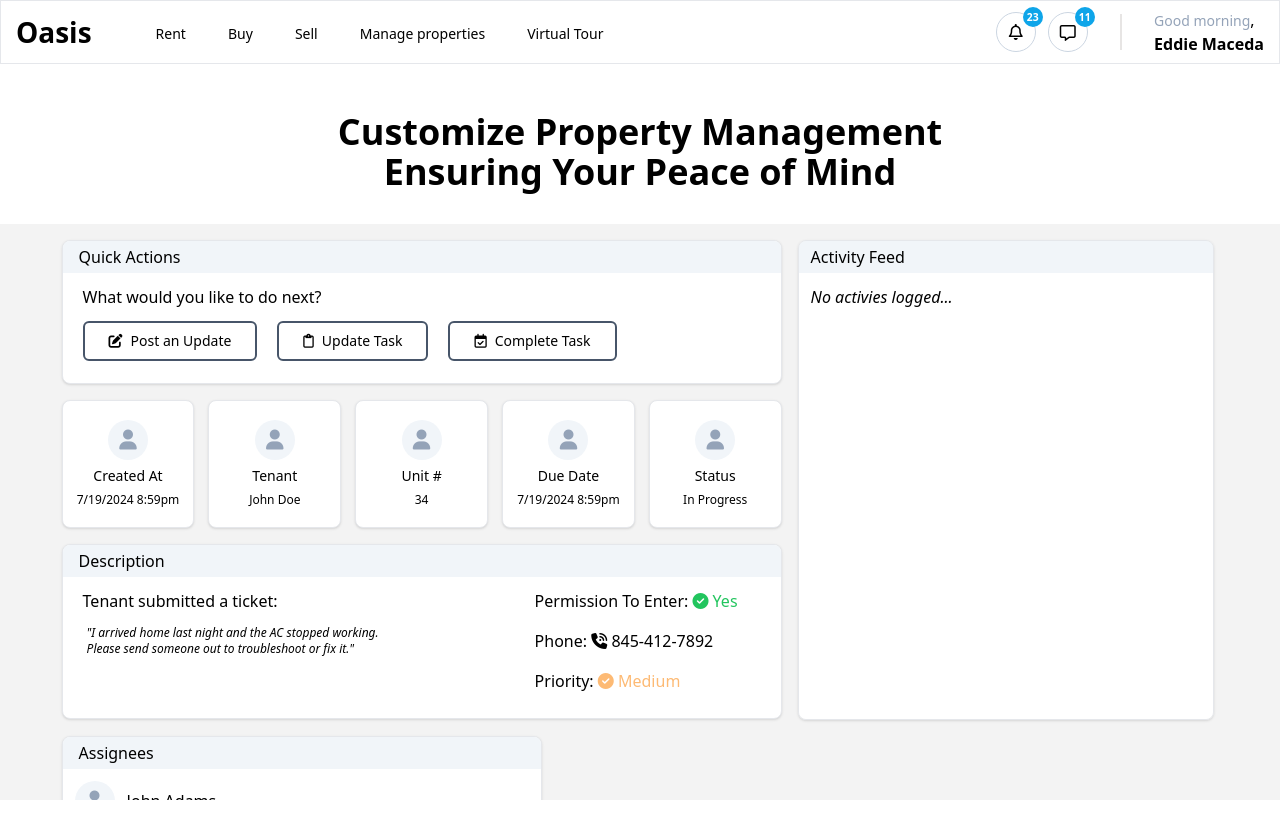
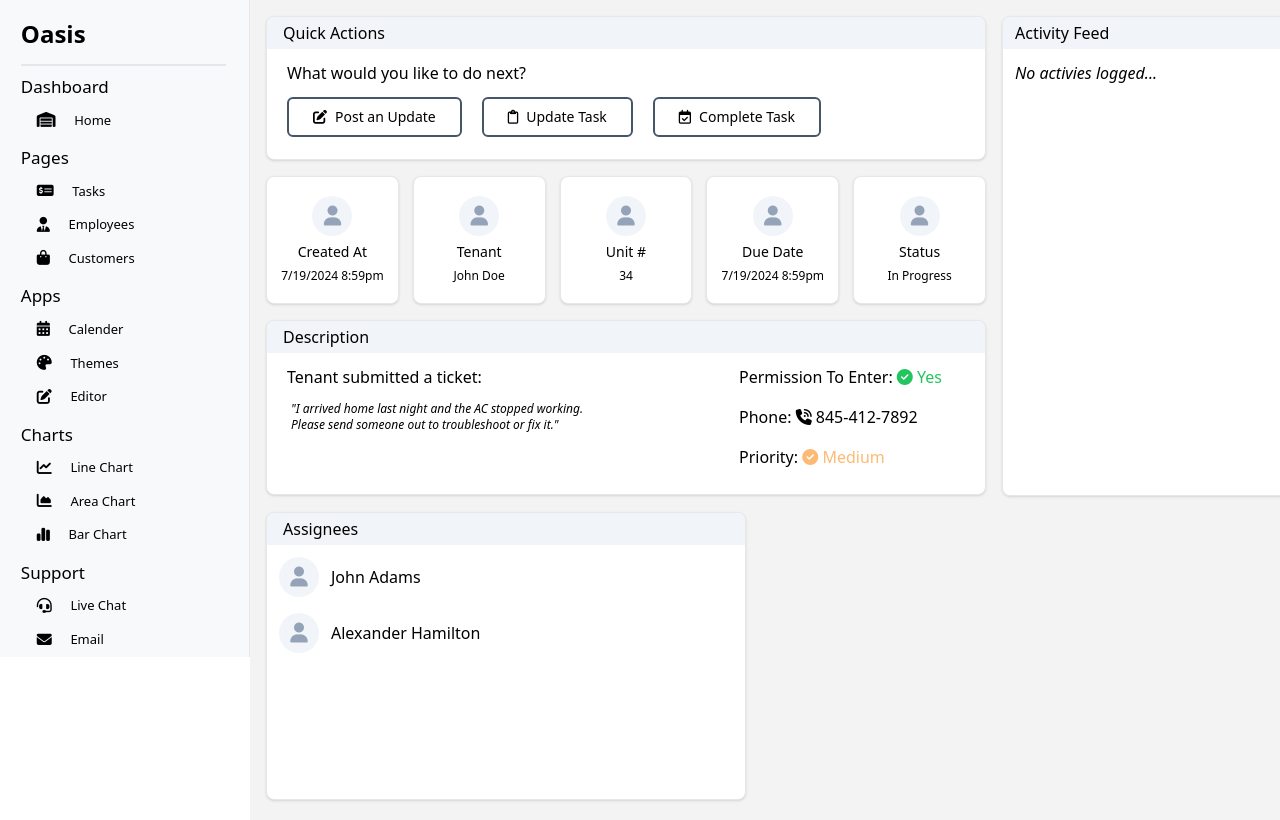
Before and after one commit to eddiemaceda11/Oasis, a React (Vite) app: page /dashboard in a window 1280 px wide. Built offline with nearby package versions, Linux system fonts and the light colour scheme.

Commit message:
Configure routes to Main Page and Dashboard Page

```diff
--- a/src/app/App.tsx
+++ b/src/app/App.tsx
@@ -1,4 +1,5 @@
 import React from "react";
+import { Link } from "react-router-dom";
 
 // Pages
 import LoginPage from "./pages/Login/LoginPage";
@@ -22,7 +23,6 @@ function App() {
   return (
     <div className="h-full overflow-x-hidden">
       <div className="m-auto h-full overflow-x-hidden">
-        {/* <DashboardPage /> */}
         <Header />
         <h1 className="m-auto text-4xl font-semibold text-center w-[45rem] h-28">Customize Property Management Ensuring Your Peace of Mind</h1>
 
@@ -31,7 +31,12 @@ function App() {
         <Booking />
         <Rentals />
         <TableHero />
-        <h1 className="mt-16">TEST</h1>
+        <Link
+          to="/dashboard"
+          className="border"
+        >
+          test - go to dashboard
+        </Link>
       </div>
     </div>
   );
--- a/src/components/layouts/Sidebar.tsx
+++ b/src/components/layouts/Sidebar.tsx
@@ -1,5 +1,5 @@
 import { useState } from "react";
-import React from "react";
+import { Link } from "react-router-dom";
 
 const sidebarData = [
   {
@@ -92,7 +92,12 @@ export default function Sidebar() {
         {sidebarIsOpen && (
           <div className="">
             <div className="h-[8%] flex items-center justify-between mt-4">
-              <p className="font-bold text-[1.5rem] border-b-[2px] pb-[12px] w-[99%]">Oasis</p>
+              <Link
+                to="/"
+                className="cursor-pointer font-bold text-[1.5rem] border-b-[2px] pb-[12px] w-[99%]"
+              >
+                Oasis
+              </Link>
             </div>
             <div className="h-[92%]">
               {sidebarData.map((data) => (
--- a/src/main.tsx
+++ b/src/main.tsx
@@ -1,18 +1,31 @@
 import ReactDOM from "react-dom/client";
 import React from "react";
 import "./index.css";
+// add store and provider
+import { store } from "./store";
+import { Provider } from "react-redux";
+import { create } from "domain";
+
 import App from "./app/App";
+import DashboardPage from "./app/pages/Dashboard/Dashboard";
 
 import { createBrowserRouter, RouterProvider, Route, Link } from "react-router-dom";
 
-// add store and provider
-import { store } from "./store";
-import { Provider } from "react-redux";
+const router = createBrowserRouter([
+  {
+    path: "/",
+    element: <App />,
+  },
+  {
+    path: "/dashboard",
+    element: <DashboardPage />,
+  },
+]);
 
 ReactDOM.createRoot(document.getElementById("root") as HTMLElement).render(
   <React.StrictMode>
     <Provider store={store}>
-      <App />
+      <RouterProvider router={router} />
     </Provider>
   </React.StrictMode>
 );
```
